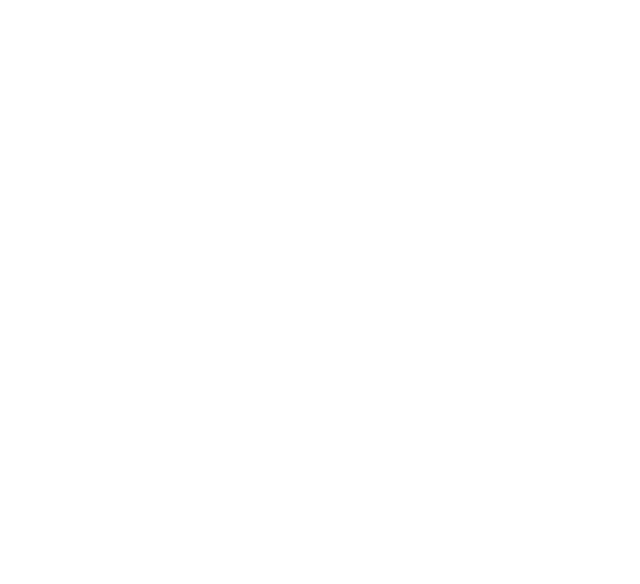
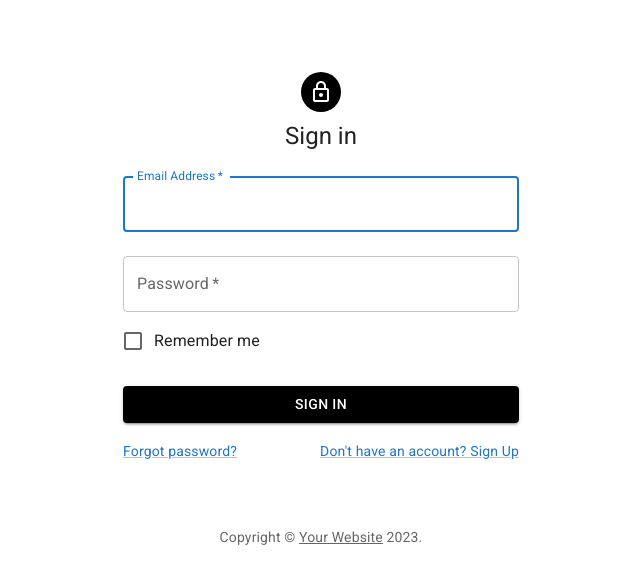
Before and after one commit to Kaplun-Alex/React_Django_SQL_Executor-Frontend-, a React (Create React App) app in the folder rsqltranslator/: page /login in a window 1280 px wide. Before the commit this address had no page. Shown: the top 584 px of the page, without its empty margins (319-959 px from the left). Built offline with nearby package versions, Linux system fonts and the light colour scheme.

Commit message:
Add login page, add nain page design.

```diff
--- a/rsqltranslator/package.json
+++ b/rsqltranslator/package.json
@@ -3,6 +3,11 @@
   "version": "0.1.0",
   "private": true,
   "dependencies": {
+    "@emotion/react": "^11.10.6",
+    "@emotion/styled": "^11.10.6",
+    "@fontsource/roboto": "^4.5.8",
+    "@mui/icons-material": "^5.11.16",
+    "@mui/material": "^5.12.0",
     "@testing-library/jest-dom": "^5.16.5",
     "@testing-library/react": "^13.4.0",
     "@testing-library/user-event": "^13.5.0",
--- a/rsqltranslator/public/index.html
+++ b/rsqltranslator/public/index.html
@@ -9,35 +9,12 @@
       name="description"
       content="Web site created using create-react-app"
     />
-    <link rel="apple-touch-icon" href="%PUBLIC_URL%/logo192.png" />
-    <!--
-      manifest.json provides metadata used when your web app is installed on a
-      user's mobile device or desktop. See https://developers.google.com/web/fundamentals/web-app-manifest/
-    -->
-    <link rel="manifest" href="%PUBLIC_URL%/manifest.json" />
-    <!--
-      Notice the use of %PUBLIC_URL% in the tags above.
-      It will be replaced with the URL of the `public` folder during the build.
-      Only files inside the `public` folder can be referenced from the HTML.
-
-      Unlike "/favicon.ico" or "favicon.ico", "%PUBLIC_URL%/favicon.ico" will
-      work correctly both with client-side routing and a non-root public URL.
-      Learn how to configure a non-root public URL by running `npm run build`.
-    -->
-    <title>React App</title>
+    <link rel="stylesheet"
+      href="https://fonts.googleapis.com/css?family=Roboto:300,400,500,700&display=swap"
+    />
+    <title>RSQLTranslator</title>
   </head>
   <body>
-    <noscript>You need to enable JavaScript to run this app.</noscript>
     <div id="root"></div>
-    <!--
-      This HTML file is a template.
-      If you open it directly in the browser, you will see an empty page.
-
-      You can add webfonts, meta tags, or analytics to this file.
-      The build step will place the bundled scripts into the <body> tag.
-
-      To begin the development, run `npm start` or `yarn start`.
-      To create a production bundle, use `npm run build` or `yarn build`.
-    -->
   </body>
 </html>
--- a/rsqltranslator/src/App.css
+++ b/rsqltranslator/src/App.css
@@ -1,38 +1,10 @@
-.App {
-  text-align: center;
+header, section{
+  padding: 25px 0;
 }
 
-.App-logo {
-  height: 40vmin;
-  pointer-events: none;
+footer{
+  position:absolute;
+  left:0;
+  bottom:0;
+  right:0;
 }
-
-@media (prefers-reduced-motion: no-preference) {
-  .App-logo {
-    animation: App-logo-spin infinite 20s linear;
-  }
-}
-
-.App-header {
-  background-color: #282c34;
-  min-height: 100vh;
-  display: flex;
-  flex-direction: column;
-  align-items: center;
-  justify-content: center;
-  font-size: calc(10px + 2vmin);
-  color: white;
-}
-
-.App-link {
-  color: #61dafb;
-}
-
-@keyframes App-logo-spin {
-  from {
-    transform: rotate(0deg);
-  }
-  to {
-    transform: rotate(360deg);
-  }
-}
--- a/rsqltranslator/src/App.js
+++ b/rsqltranslator/src/App.js
@@ -2,13 +2,14 @@
 import React from 'react';
 import { Route, Routes } from 'react-router-dom';
 import MainScreen from './screens/MainScreen';
+import SignIn from './components/SignIn';
 
 
 function App() {
   return (
     <Routes>
       <Route path='/' element={<MainScreen/>} />
-      <Route path='/example_1' />
+      <Route path='/login/' element={<SignIn/>}/>
       <Route path='/example_2' />
     </Routes>
   );
--- /dev/null
+++ b/rsqltranslator/src/components/FooterSectionComponent.jsx
@@ -0,0 +1,25 @@
+import * as React from 'react';
+import AppBar from '@mui/material/AppBar';
+import Box from '@mui/material/Box';
+import Toolbar from '@mui/material/Toolbar';
+import Typography from '@mui/material/Typography';
+
+
+
+
+function FooterSectionComponent() {
+    return (
+      <>
+      <Box sx={{ flexGrow: 1 }}>
+        <AppBar position="static" sx={{ bgcolor: 'text.primary' }}>
+          <Toolbar variant="dense">
+             <Typography variant="h6" color="inherit" component="div">
+              STATUS
+            </Typography>
+          </Toolbar>
+        </AppBar>
+      </Box>
+      </>
+    );
+}
+export default FooterSectionComponent;
--- /dev/null
+++ b/rsqltranslator/src/components/HeaderSectionComponent.jsx
@@ -0,0 +1,32 @@
+import * as React from 'react';
+import AppBar from '@mui/material/AppBar';
+import Box from '@mui/material/Box';
+import Toolbar from '@mui/material/Toolbar';
+import Typography from '@mui/material/Typography';
+import IconButton from '@mui/material/IconButton';
+import MenuIcon from '@mui/icons-material/Menu';
+
+
+
+function HeaderSectionComponent() {
+    return (
+      <>
+      <Box sx={{ flexGrow: 1 }}>
+
+        <AppBar  sx={{ bgcolor: 'text.primary' }}>
+          <Toolbar variant="dense">
+            <IconButton edge="start" color="inherit" aria-label="menu" sx={{ mr: 2 }}>
+              <MenuIcon />
+            </IconButton>
+            <Typography variant="h6" color="inherit" component="div">
+              SERVER:
+            </Typography>
+          </Toolbar>
+        </AppBar>
+
+      </Box>
+      </>
+    );
+}
+
+export default HeaderSectionComponent;
--- /dev/null
+++ b/rsqltranslator/src/components/MainSectionComponent.jsx
@@ -0,0 +1,16 @@
+import React from 'react'
+
+
+function MainSectionComponent() {
+    return (
+    <>
+      <>
+        <h1>
+          Main
+          </h1>
+      </>
+    </>
+    );
+}
+
+export default MainSectionComponent;
--- /dev/null
+++ b/rsqltranslator/src/components/SignIn.js
@@ -0,0 +1,112 @@
+import * as React from 'react';
+import Avatar from '@mui/material/Avatar';
+import Button from '@mui/material/Button';
+import CssBaseline from '@mui/material/CssBaseline';
+import TextField from '@mui/material/TextField';
+import FormControlLabel from '@mui/material/FormControlLabel';
+import Checkbox from '@mui/material/Checkbox';
+import Link from '@mui/material/Link';
+import Grid from '@mui/material/Grid';
+import Box from '@mui/material/Box';
+import LockOutlinedIcon from '@mui/icons-material/LockOutlined';
+import Typography from '@mui/material/Typography';
+import Container from '@mui/material/Container';
+import { createTheme, ThemeProvider } from '@mui/material/styles';
+
+
+function Copyright(props) {
+  return (
+    <Typography variant="body2" color="text.secondary" align="center" {...props}>
+      {'Copyright © '}
+      <Link color="inherit" href="https://mui.com/">
+        Your Website
+      </Link>{' '}
+      {new Date().getFullYear()}
+      {'.'}
+    </Typography>
+  );
+}
+
+const theme = createTheme();
+
+export default function SignIn() {
+  const handleSubmit = (event) => {
+    event.preventDefault();
+    const data = new FormData(event.currentTarget);
+    console.log({
+      email: data.get('email'),
+      password: data.get('password'),
+    });
+  };
+
+  return (
+    <ThemeProvider theme={theme}>
+      <Container component="main" maxWidth="xs">
+        <CssBaseline />
+        <Box
+          sx={{
+            marginTop: 8,
+            display: 'flex',
+            flexDirection: 'column',
+            alignItems: 'center',
+          }}
+        >
+          <Avatar sx={{ m: 1, bgcolor: 'black' }}>
+            <LockOutlinedIcon />
+          </Avatar>
+          <Typography component="h1" variant="h5">
+            Sign in
+          </Typography>
+          <Box component="form" onSubmit={handleSubmit} noValidate sx={{ mt: 1 }}>
+            <TextField
+              margin="normal"
+              required
+              fullWidth
+              id="email"
+              label="Email Address"
+              name="email"
+              autoComplete="email"
+              autoFocus
+            />
+            <TextField
+              margin="normal"
+              required
+              fullWidth
+              name="password"
+              label="Password"
+              type="password"
+              id="password"
+              autoComplete="current-password"
+            />
+            <FormControlLabel
+              control={<Checkbox value="remember" color="primary" />}
+              label="Remember me"
+            />
+            <Button
+              type="submit"
+              fullWidth
+              variant="contained"
+              sx={{mt: 3, mb: 2, bgcolor: 'black'}}
+
+            >
+              Sign In
+            </Button>
+            <Grid container>
+              <Grid item xs>
+                <Link href="#" variant="body2">
+                  Forgot password?
+                </Link>
+              </Grid>
+              <Grid item>
+                <Link href="#" variant="body2">
+                  {"Don't have an account? Sign Up"}
+                </Link>
+              </Grid>
+            </Grid>
+          </Box>
+        </Box>
+        <Copyright sx={{ mt: 8, mb: 4 }} />
+      </Container>
+    </ThemeProvider>
+  );
+}
--- a/rsqltranslator/src/screens/MainScreen.jsx
+++ b/rsqltranslator/src/screens/MainScreen.jsx
@@ -1,10 +1,26 @@
 import React from 'react';
+import {Stack} from '@mui/material'
+import FooterSectionComponent from '../components/FooterSectionComponent';
+import HeaderSectionComponent from '../components/HeaderSectionComponent';
+import MainSectionComponent from '../components/MainSectionComponent';
 
 
 const MainScreen = () =>{
   return (
     <>
-        <h1>Main screen</h1>
+        <Stack>
+            <HeaderSectionComponent/>
+        </Stack>
+
+        <Stack>
+                <MainSectionComponent/>
+        </Stack>
+
+        <Stack position={'bottom'}>
+            <footer>
+                <FooterSectionComponent/>
+            </footer>
+        </Stack>
     </>
   )
 }
```
Also changed, not shown: rsqltranslator/src/constants/FooterSectionComponent.jsx (deleted, +0 -14 lines), rsqltranslator/src/constants/HeaderSectionComponent.jsx (deleted, +0 -16 lines), rsqltranslator/src/constants/MainSectionComponent.jsx (deleted, +0 -19 lines), 1 other file (tests, documents, lock files or other folders).
